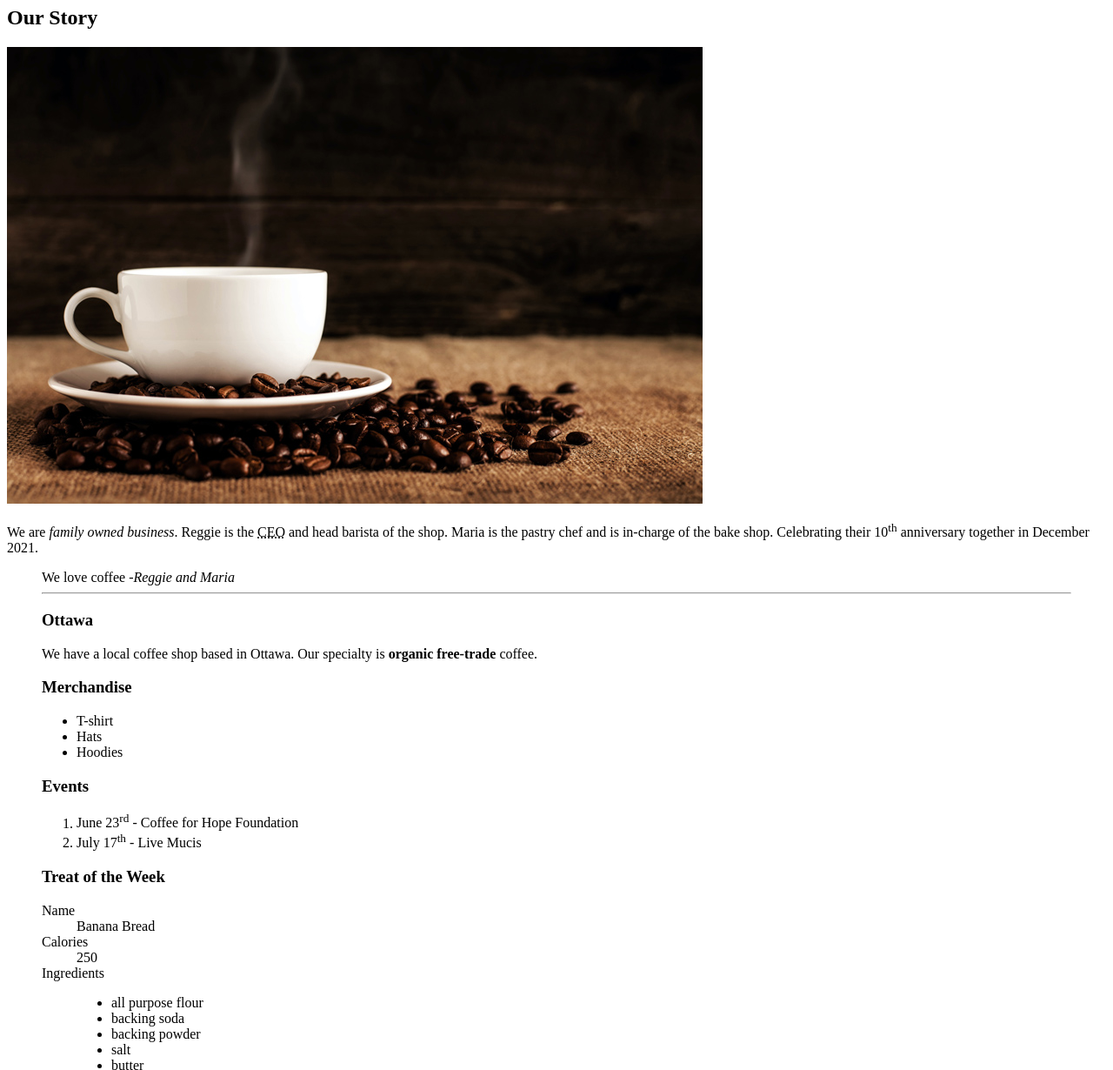
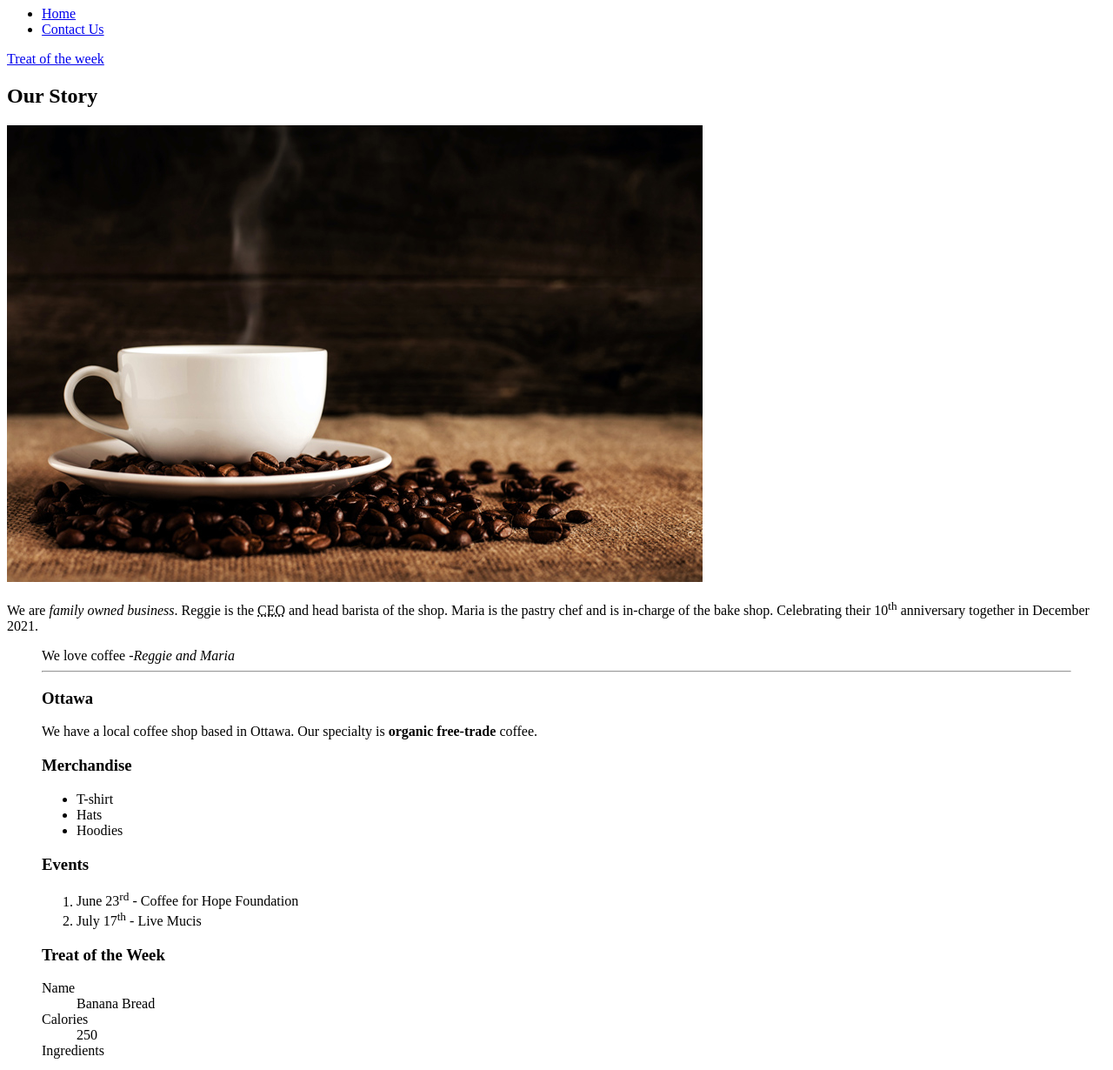
Before and after one commit to hui00011/hui00011.github.io, a plain HTML site: page week4/index.html in a window 1280 px wide. Shown: the part 73-1303 px from the top of the page at 87% size. Drawn offline with Linux system fonts and the light colour scheme.

Commit message:
add contact html

```diff
--- a/week4/index.html
+++ b/week4/index.html
@@ -21,10 +21,17 @@
   <!-- Site Header-->
   <header>
     <h1>Reggies's Coffee Shop</h1>
-
+    <nav>
+      <ul>
+        <li><a href="index.html">Home</a></li>
+        <li><a href="contact.html">Contact Us</a></li>
+      </ul>
+    </nav>
   </header>
   <!-- Starting main content of the page -->
   <main>
+    <!-- Adding an on page link -->
+    <a href="#treatofweek">Treat of the week</a>
     <!---article of the page, can be used stand-alone -->
     <article>
       <h2>Our Story</h2>
@@ -65,7 +72,7 @@
       </ol>
     </section>
     <!-- Adding section for description list -->
-    <section>
+    <section id="treatofweek">
       <h3>Treat of the Week</h3>
       <dl>
         <dt>Name</dt>
@@ -87,6 +94,8 @@
           </ul>
         </dd>
       </dl>
+      <!-- Adding an external link -->
+      <a href="https://www.yummly.com/recipe/Banana-Bread-1033797?prm-v1" target="_blank">Get the Recipe</a>
     </section>
 
   </main>
```
Also changed, not shown: week4/contact.html (added, +31 -0 lines).
